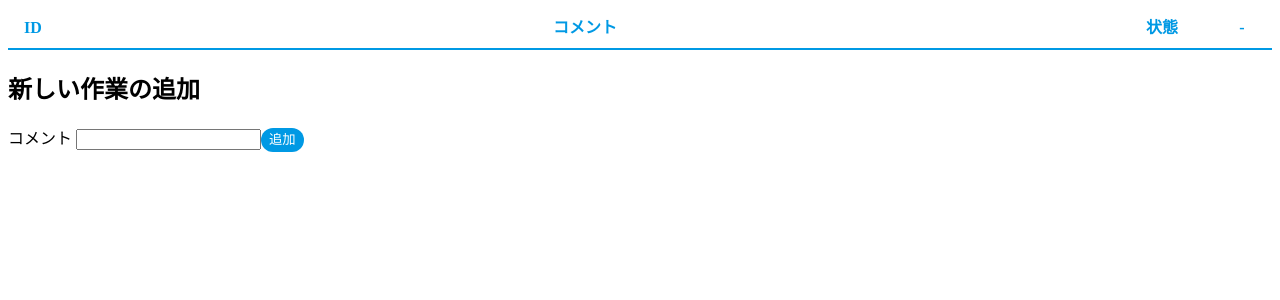
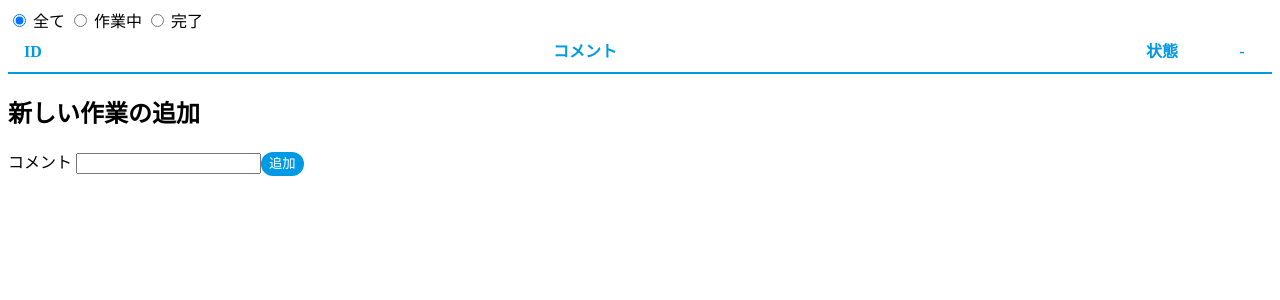
Before and after one commit to sano-suguru/vue-typescript-todoapp, a Vue app: page / in a window 1280 px wide. Shown: the top 300 px of the page. Built offline with nearby package versions, Linux system fonts and the light colour scheme.

Commit message:
[update]フィルターリングラジオボタンを設置

```diff
--- a/src/App.vue
+++ b/src/App.vue
@@ -1,5 +1,9 @@
 <template>
   <div>
+    <label v-for="[state, text] in Array.from(labels)" :key="state">
+      <input type="radio" v-model="current" :value="state">
+      {{ text }}
+    </label>
     <table>
       <thead>
         <tr>
@@ -42,9 +46,19 @@ import TodoStorage, { TodoItem } from '@/todoStorage';
 
 const todoStorage = new TodoStorage()
 
+enum State { All, Working, Done }
+
 @Component
 export default class App extends Vue {
   private todos: TodoItem[] = []
+
+  private labels = new Map<State, string>([
+    [State.All, '全て'],
+    [State.Working, '作業中'],
+    [State.Done, '完了']
+  ])
+
+  private current: State = State.All
 
   private created() {
     this.todos = todoStorage.fetchAll()
```
